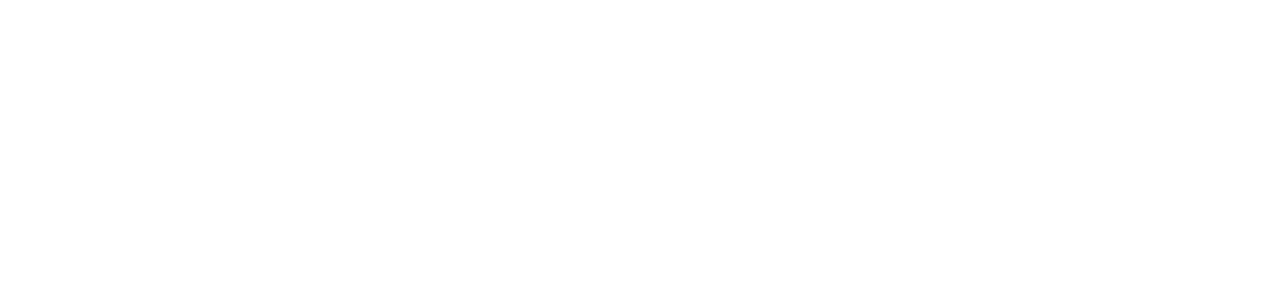
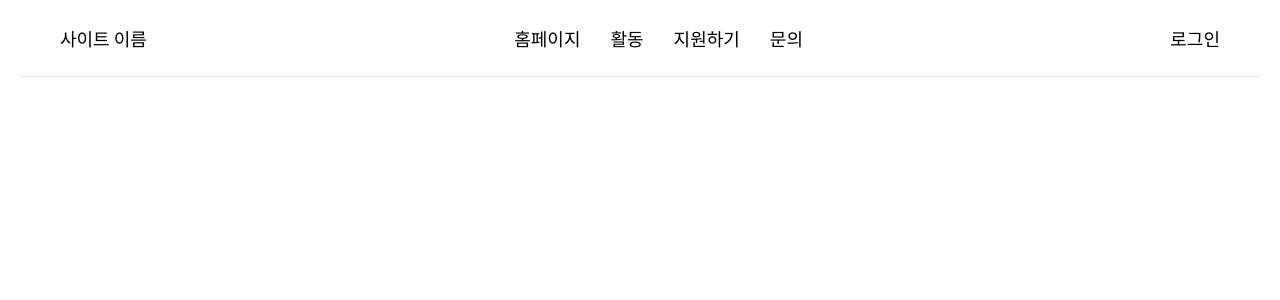
Before and after one commit to leejuhi/WebPractice, a React (Create React App) app in the folder practice/: page /activity in a window 1280 px wide. Before the commit this address had no page. Shown: the top 300 px of the page. Built offline with nearby package versions, Linux system fonts and the light colour scheme.

Commit message:
feature: 활동페이지 추가
그냥 페이지만 추가

```diff
--- a/practice/src/App.tsx
+++ b/practice/src/App.tsx
@@ -5,6 +5,7 @@
 import LoginPage from './components/pages/LoginPage.tsx';
 import RecruitPage from './components/pages/RecruitPage.tsx';
 import QnaPage from './components/pages/QnAPage.tsx';
+import ActivityPage from './components/pages/ActivityPage.tsx';
 
 
 function App() {
@@ -17,6 +18,7 @@
             <Route path="/login" element={<LoginPage />} />
             <Route path="/recruit" element={<RecruitPage />} />
             <Route path="/qna" element={<QnaPage />} />
+            <Route path="/activity" element={<ActivityPage />} />
           </Routes>
         </BrowserRouter>
     </>
--- a/practice/src/components/pages/ActivityPage.tsx
+++ b/practice/src/components/pages/ActivityPage.tsx
@@ -0,0 +1,15 @@
+import React from "react";
+import NavBar from "../navBar/navBar.tsx";
+
+
+const ActivityPage = () => {
+
+
+    return (
+       <>
+            <NavBar/>
+       </>
+    );
+};
+
+export default ActivityPage;
```
